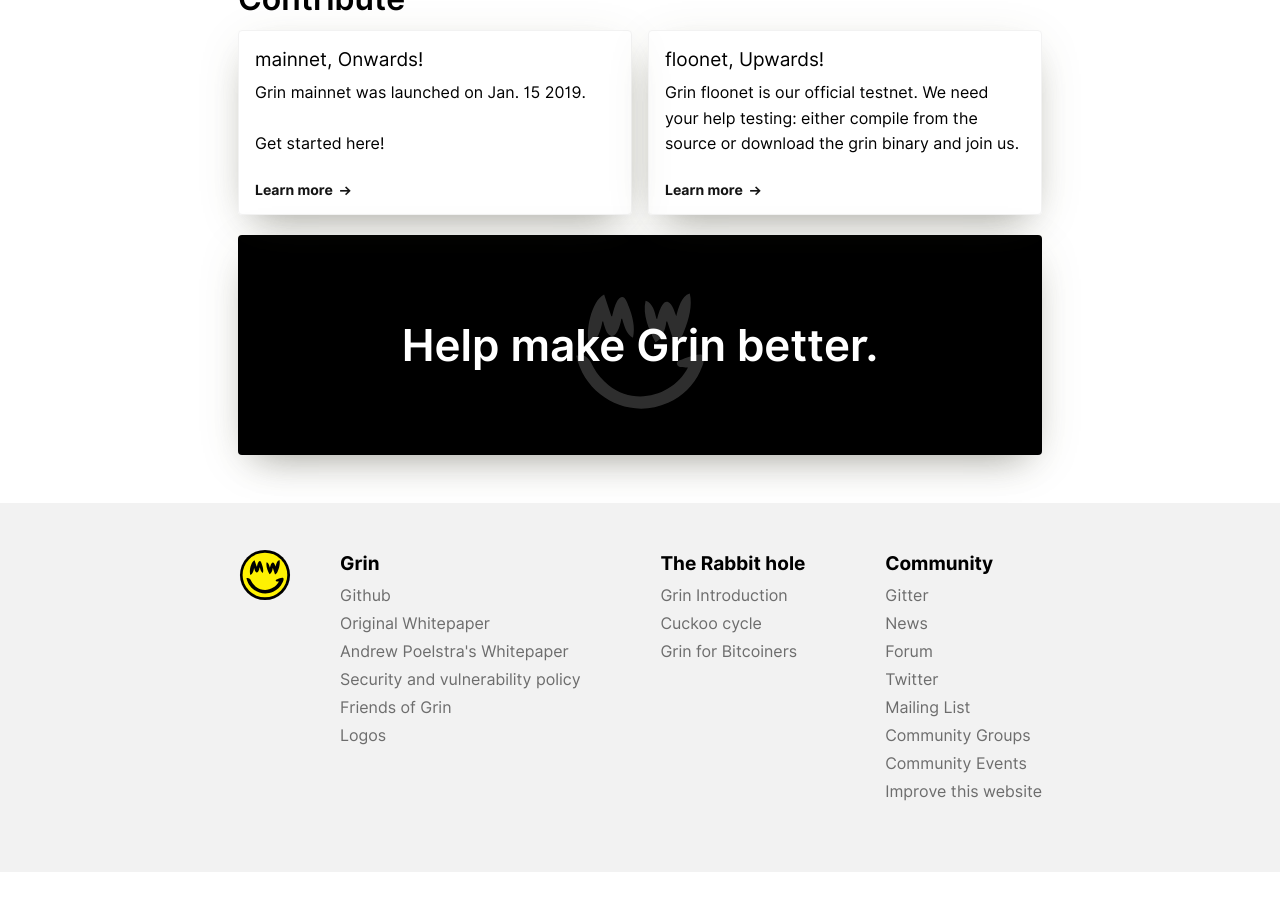
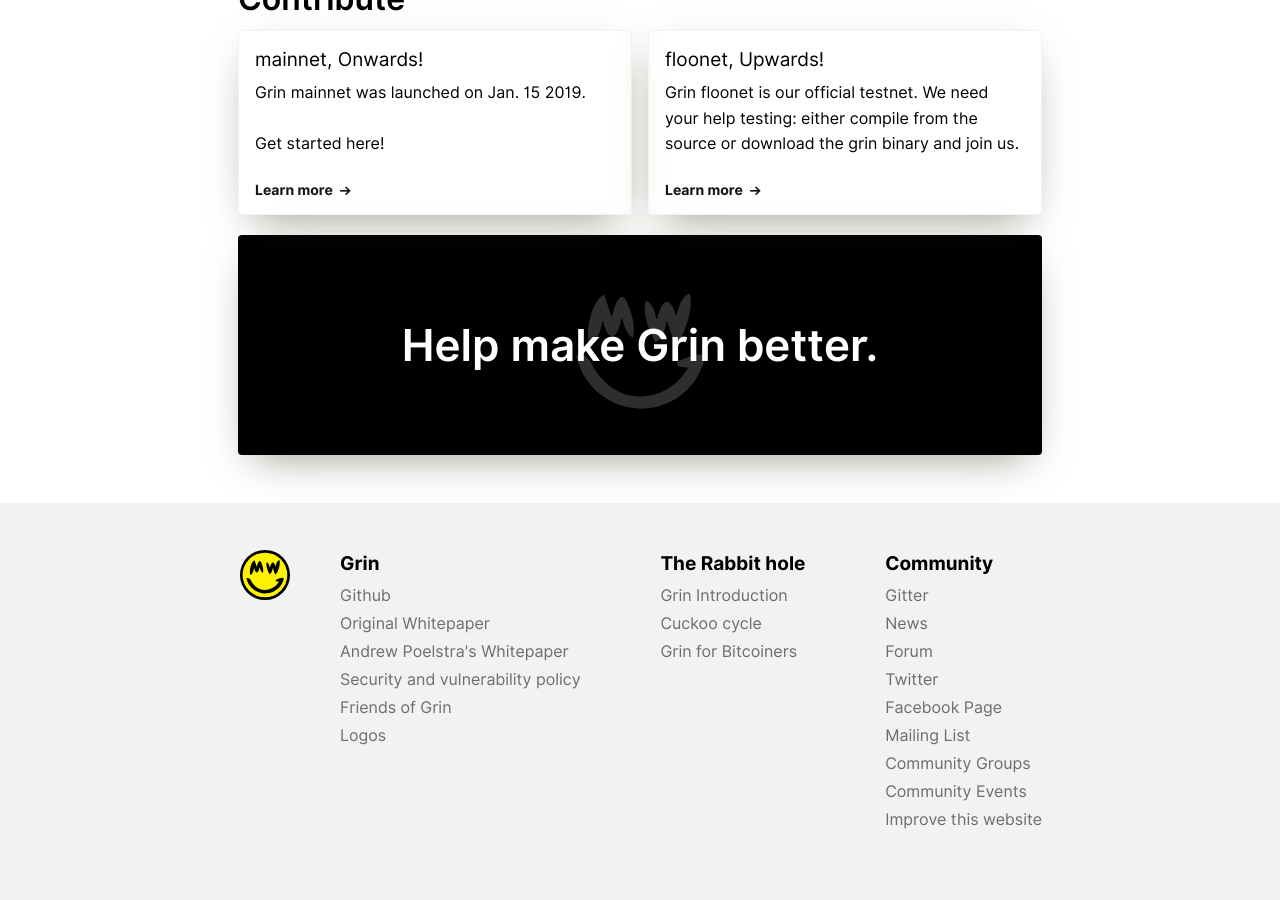
Before and after one commit to mimblewimble/site, a Jekyll site: the page built from index.html, in a window 1280 px wide and 900 px high, scrolled down 1994 px. Built offline with Jekyll 4.4.1, drawn with Linux system fonts in a browser that asks for light colours; nearby versions of some CDN libraries; before the commit the page ends 2866 px from its top, so only the background shows below that.

Commit message:
add FB page url in footer & navigation.html:

```diff
--- a/_includes/footer.html
+++ b/_includes/footer.html
@@ -24,6 +24,7 @@
       <div><a href="https://grinnews.substack.com/">News</a></div>
       <div><a href="https://www.grin-forum.org/">Forum</a></div>
       <div><a href="https://twitter.com/grincouncil">Twitter</a></div>
+      <div><a href="https://www.facebook.com/GRIN.MimbleWimble">Facebook Page</a></div>
       <div><a href="https://launchpad.net/~mimblewimble">Mailing List</a></div>
       <div><a href="https://github.com/mimblewimble/docs/wiki/News-and-Channels#communities">Community Groups</a></div>
       <div><a href="https://github.com/mimblewimble/docs/wiki/Events">Community Events</a></div>
--- a/_includes/navigation.html
+++ b/_includes/navigation.html
@@ -17,6 +17,7 @@
           <a href="https://grinnews.substack.com/">News</a>
           <a href="https://www.grin-forum.org/">Forum</a>
           <a href="https://gitter.im/grin_community/Lobby">Chat</a>
+          <a href="https://www.facebook.com/GRIN.MimbleWimble">Facebook</a>
         </nav>
       </span>
     </li>
```
